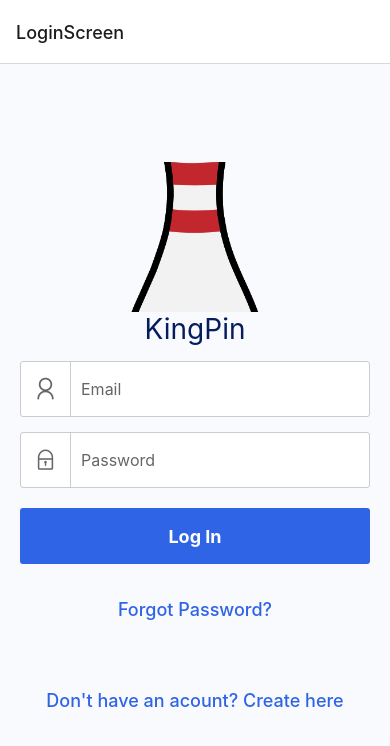
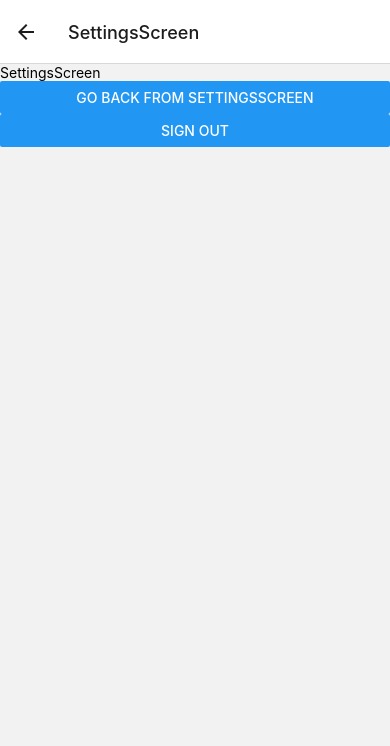
Before and after one commit to ziiqii/KingPin, a React Native app: screen /SettingsScreen in a window 390 px wide. Shown: the top 746 px of the page. Built offline with nearby package versions, Linux system fonts and the light colour scheme; no server answers.

Commit message:
Add SettingsScreen, allow home and settings to be accessible from each other

```diff
--- a/App.js
+++ b/App.js
@@ -7,6 +7,7 @@ import { createNativeStackNavigator } from "@react-navigation/native-stack";
 import { NavigationContainer } from "@react-navigation/native";
 import SignupScreen from "./Screens/Authentication/SignupScreen";
 import HomeScreen from "./Screens/Home/HomeScreen";
+import SettingsScreen from "./Screens/Settings/SettingsScreen";
 
 const Stack = createNativeStackNavigator();
 
@@ -17,6 +18,7 @@ const App = () => {
         <Stack.Screen name="LoginScreen" component={LoginScreen} />
         <Stack.Screen name="SignupScreen" component={SignupScreen} />
         <Stack.Screen name="HomeScreen" component={HomeScreen} />
+        <Stack.Screen name="SettingsScreen" component={SettingsScreen} />
       </Stack.Navigator>
     </NavigationContainer>
   );
--- a/Screens/Home/HomeScreen.js
+++ b/Screens/Home/HomeScreen.js
@@ -3,20 +3,14 @@ import { TouchableOpacity } from "react-native-gesture-handler";
 import { auth } from "../../firebase";
 
 const HomeScreen = ({ navigation }) => {
-  const handleSignOut = () => {
-    auth
-      .signOut()
-      .then(() => {
-        navigation.replace("LoginScreen");
-      })
-      .catch((error) => alert(error.message));
-  };
-
   return (
     <View style={{ flex: 1, alignItems: "center", justifyContent: "center" }}>
       <Text>Home Screen</Text>
       <Text>Email: {auth.currentUser?.email}</Text>
-      <Button title="sign out" onPress={handleSignOut}></Button>
+      <Button
+        title="Settings"
+        onPress={() => navigation.replace("SettingsScreen")}
+      ></Button>
     </View>
   );
 };
--- /dev/null
+++ b/Screens/Settings/SettingsScreen.js
@@ -0,0 +1,26 @@
+import { StyleSheet, Text, View, Button } from "react-native";
+import React from "react";
+import { auth } from "../../firebase";
+
+
+
+const SettingsScreen = ({ navigation }) => {
+  const handleSignOut = () => {
+    auth
+      .signOut()
+      .then(() => {
+        navigation.replace("LoginScreen");
+      })
+      .catch((error) => alert(error.message));
+  };
+
+  return (
+    <View>
+      <Text>SettingsScreen</Text>
+      <Button onPress={() => navigation.replace("HomeScreen")} title="Go back from SettingsScreen"></Button>
+      <Button title="sign out" onPress={handleSignOut}></Button>
+    </View>
+  );
+};
+
+export default SettingsScreen;
```
